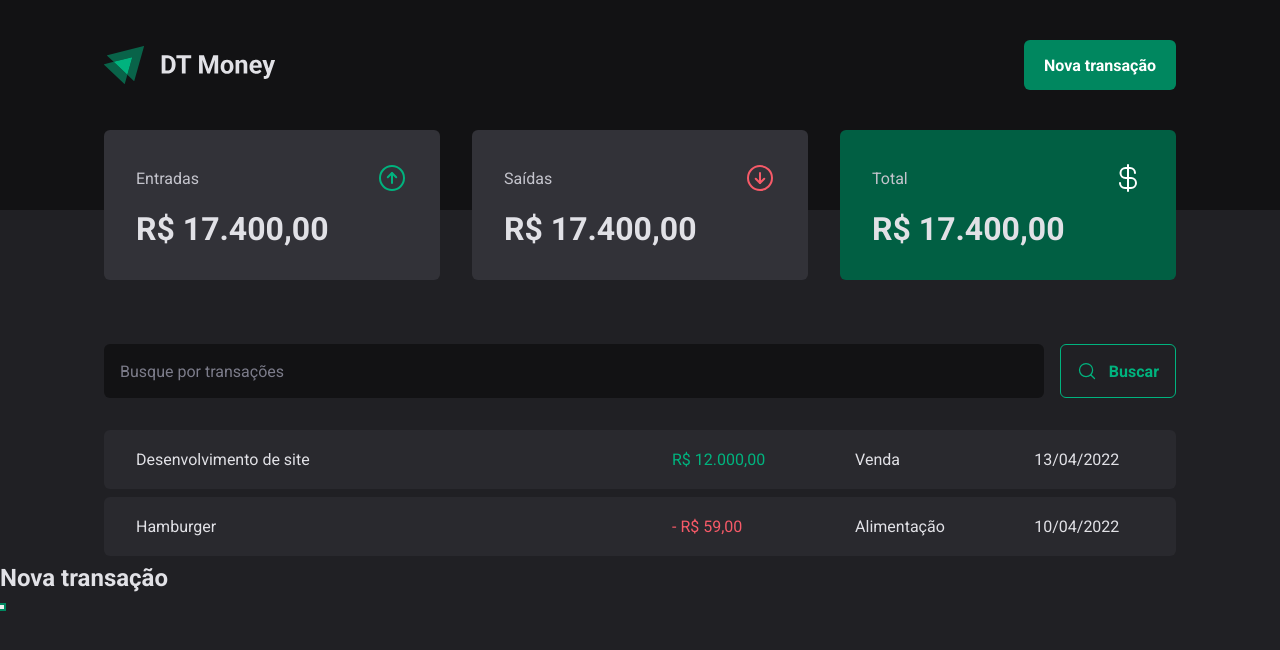
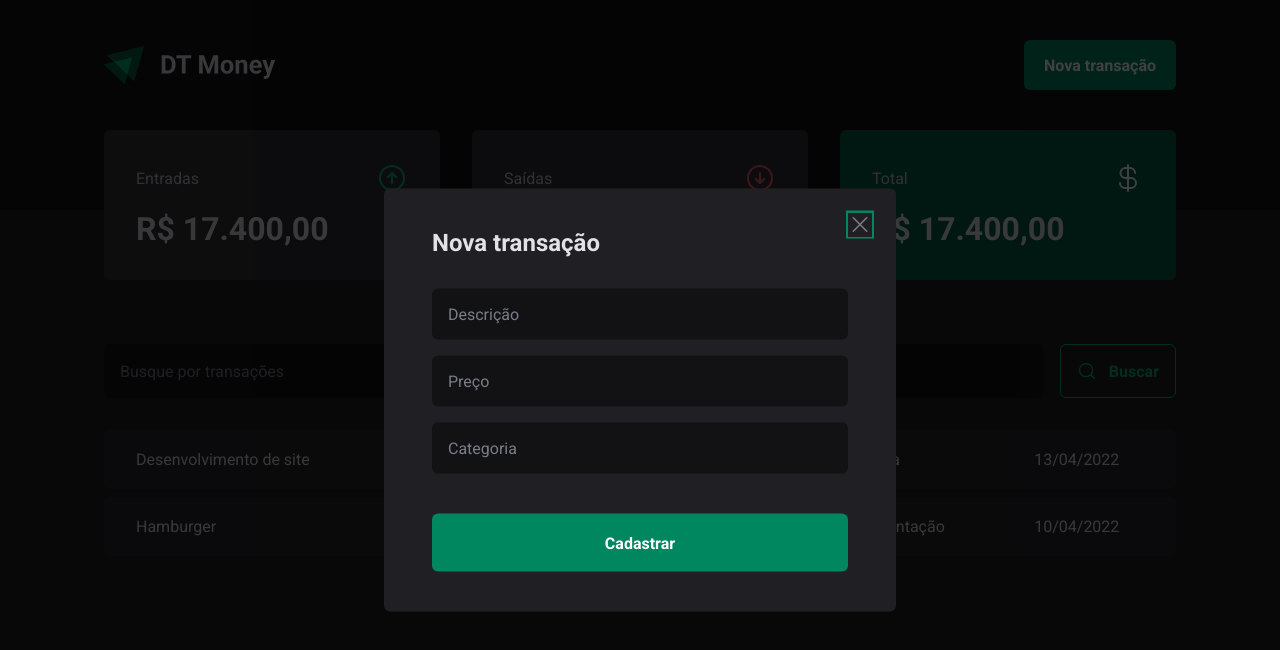
Before and after one commit to osvaldokalvaitir/-reactjs-ignite2022-project3, a React (Vite) app: page / in a window 1280 px wide. Both pictures are taken after a click on the button "Nova transação". Shown: the top 650 px of the page. Built offline with nearby package versions, Linux system fonts and the light colour scheme.

Commit message:
Modal de nova transação

```diff
--- a/src/components/Header/index.tsx
+++ b/src/components/Header/index.tsx
@@ -1,7 +1,8 @@
-import { HeaderContainer, HeaderContent, NewTransactionButton } from "./styles";
 import * as Dialog from '@radix-ui/react-dialog';
 
+import { HeaderContainer, HeaderContent, NewTransactionButton } from "./styles";
 import logoImg from '../../assets/logo.svg';
+import { NewTransactionModal } from "../NewTransactionModal";
 
 export function Header() {
   return (
@@ -14,15 +15,7 @@
             <NewTransactionButton>Nova transação</NewTransactionButton>
           </Dialog.Trigger>
 
-          <Dialog.Portal>
-            <Dialog.Overlay />
-
-            <Dialog.Content>
-              <Dialog.Title>Nova transação</Dialog.Title>
-
-              <Dialog.Close />
-            </Dialog.Content>
-          </Dialog.Portal>
+          <NewTransactionModal />
         </Dialog.Root>
       </HeaderContent>
     </HeaderContainer>
--- /dev/null
+++ b/src/components/NewTransactionModal/index.tsx
@@ -0,0 +1,30 @@
+import * as Dialog from '@radix-ui/react-dialog';
+import { X } from 'phosphor-react';
+
+import { CloseButton, Content, Overlay } from './styles';
+
+export function NewTransactionModal() {
+  return (
+    <Dialog.Portal>
+    <Overlay />
+
+    <Content>
+      <Dialog.Title>Nova transação</Dialog.Title>
+
+      <CloseButton>
+        <X size={24} />
+      </CloseButton>
+
+      <form action="">
+        <input type="text" placeholder="Descrição" required />
+        <input type="number" placeholder="Preço" required />
+        <input type="text" placeholder="Categoria" required />
+
+        <button type="submit">
+          Cadastrar
+        </button>
+      </form>
+    </Content>
+  </Dialog.Portal>
+  )
+}
--- /dev/null
+++ b/src/components/NewTransactionModal/styles.ts
@@ -0,0 +1,70 @@
+import styled from 'styled-components';
+import * as Dialog from '@radix-ui/react-dialog';
+
+export const Overlay = styled(Dialog.Overlay)`
+  position: fixed;
+  width: 100vw;
+  height: 100vh;
+  inset: 0;
+  background: rgba(0, 0, 0, 0.75);
+`;
+
+export const Content = styled(Dialog.Content)`
+  min-width: 32rem;
+  border-radius: 6px;
+  padding: 2.5rem 3rem;
+  background: ${props => props.theme["gray-800"]};
+
+  position: fixed;
+  top: 50%;
+  left: 50%;
+  transform: translate(-50%, -50%);
+
+  form {
+    margin-top: 2rem;
+
+    display: flex;
+    flex-direction: column;
+    gap: 1rem;
+
+    input {
+      border-radius: 6px;
+      border: 0;
+      background: ${props => props.theme["gray-900"]};
+      color: ${props => props.theme["gray-300"]};
+      padding: 1rem;
+
+      &::placeholder {
+        color: ${props => props.theme["gray-500"]};
+      }
+    }
+
+    button[type="submit"] {
+      height: 58px;
+      border: 0;
+      background: ${props => props.theme["green-500"]};
+      color: ${props => props.theme.white};
+      font-weight: bold;
+      padding: 0 1.25rem;
+      border-radius: 6px;
+      margin-top: 1.5rem;
+      cursor: pointer;
+
+      &:hover {
+        background: ${props => props.theme["green-700"]};
+        transition: background-color 0.2s;
+      }
+    }
+  }
+`;
+
+export const CloseButton = styled(Dialog.Close)`
+  position: absolute;
+  background: transparent;
+  border: 0;
+  top: 1.5rem;
+  right: 1.5rem;
+  line-height: 0;
+  cursor: pointer;
+  color: ${props => props.theme["gray-500"]};
+`;
```
